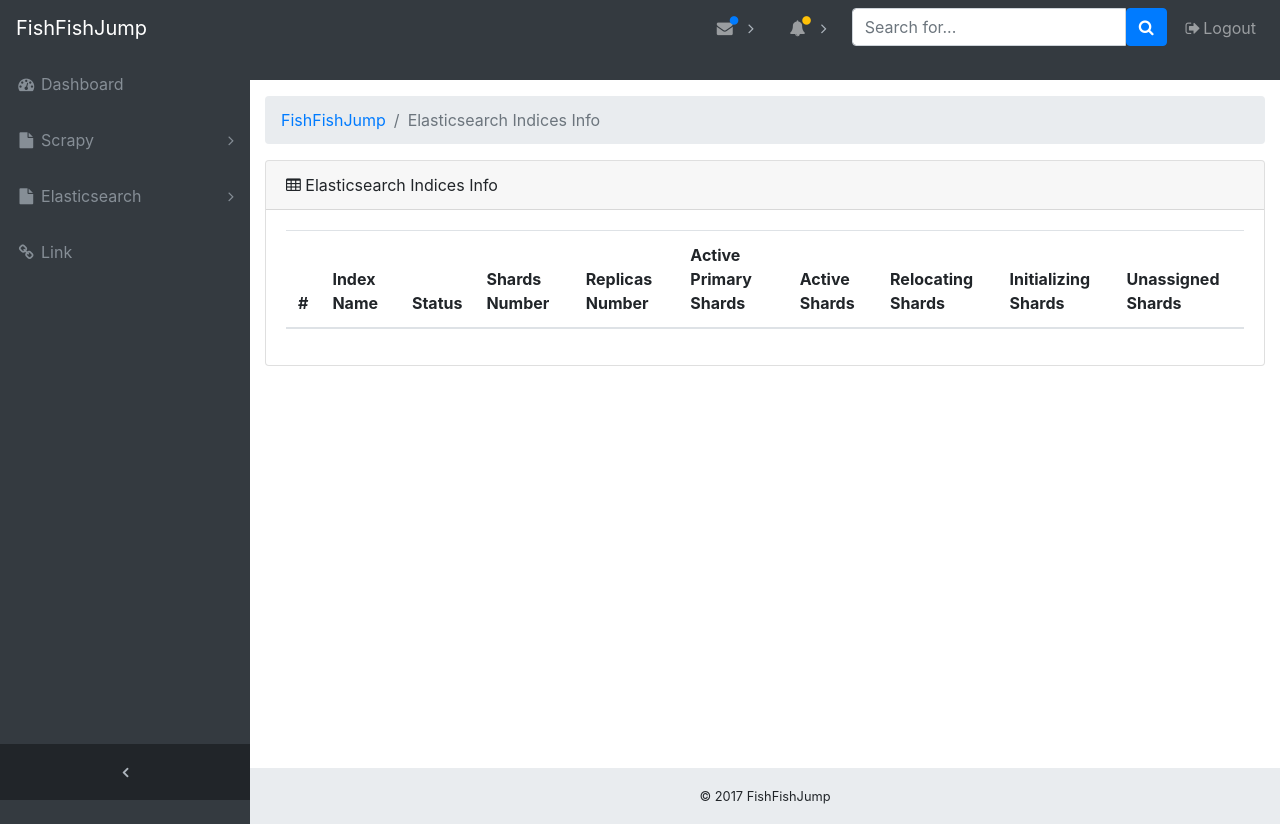
After one commit to SylvanasSun/FishFishJump, a Flask app: page /dashboard/elasticsearch/cluster/indices in a window 1280 px wide. The commit adds this page. Run offline with Flask 2, Linux system fonts and the light colour scheme; the visitor is signed in with stand-in values (Sample User, id 1); lists and menus that the app fills with data are empty; some libraries are stand-ins or nearby versions.

Commit message:
[ADD] Function that page for index information of the Elasticsearch cluster

```diff
--- a/fish_dashboard/app.py
+++ b/fish_dashboard/app.py
@@ -84,12 +84,10 @@ def index():
 
 @app.route('/polling/info', methods=['GET'])
 def polling_info():
-    interval = app.config['POLLING_INTERVAL_TIME']
-    if interval > 0:
-        return jsonify({
-            'polling_interval': interval,
-            'failure_message_key': app.config['MAX_FAILURE_MESSAGE_KEY']
-        })
+    return jsonify({
+        'polling_interval': app.config['POLLING_INTERVAL_TIME'],
+        'failure_message_key': app.config['MAX_FAILURE_MESSAGE_KEY']
+    })
 
 
 @app.errorhandler(404)
--- a/fish_dashboard/cache.py
+++ b/fish_dashboard/cache.py
@@ -17,6 +17,7 @@ class CacheKeys():
     SCRAPYD_PROJECT_LIST = 'scrapyd_project_list'
     SCRAPYD_SPIDER_LIST = 'scrapyd_spider_list'
     ELASTICSEARCH_CLUSTER_HEALTH = 'elasticsearch_cluster_health'
+    ELASTICSEARCH_CLUSTER_INDICES = 'elasticsearch_cluster_indices'
 
 
 class CacheStrategy():
--- a/fish_dashboard/static/js/base.js
+++ b/fish_dashboard/static/js/base.js
@@ -32,7 +32,7 @@ function not_undefined(vars) {
 }
 
 function invoke_polling(func, func_args) {
-    if (not_undefined([polling_info, polling_info.polling_interval])) {
+    if (polling_info.polling_interval > 0) {
         window.setInterval(function () {
             if (not_undefined(func_args) && Array.isArray(func_args)) {
                 func.apply(this, func_args);
--- /dev/null
+++ b/fish_dashboard/static/js/elasticsearch/indices_info.js
@@ -0,0 +1,40 @@
+function ajax_indices_info() {
+    $.ajax({
+        url: "/elasticsearch/cluster/indices",
+        type: "GET",
+        success: function (data) {
+            timeout_alert(data[polling_info.failure_message_key]);
+            var tbody = $("#elasticsearch_indices_info_tbody");
+            tbody.children().remove();
+            for (var i = 0; i < data.length; i++) {
+                var tr = $("<tr></tr>");
+                var count = i + 1;
+                tr.append($("<th scope='row'>" + count + "</th>"));
+                tr.append($("<td>" + data[i].index + "</td>"));
+                var status = data[i].status;
+                if (status === "green") {
+                    tr.append($("<td><span class='badge badge-pill badge-success'>Green</span></td>"));
+                } else if (status === "yellow") {
+                    tr.append($("<td><span class='badge badge-pill badge-warning'>Yellow</span></td>"));
+                } else if (status === "red") {
+                    tr.append($("<td><span class='badge badge-pill badge-danger'>Red</span></td>"));
+                } else {
+                    tr.append($("<td>Get status info error</td>"))
+                }
+                tr.append($("<td>" + data[i].number_of_shards + "</td>"));
+                tr.append($("<td>" + data[i].number_of_replicas + "</td>"));
+                tr.append($("<td>" + data[i].active_primary_shards + "</td>"));
+                tr.append($("<td>" + data[i].active_shards + "</td>"));
+                tr.append($("<td>" + data[i].relocating_shards + "</td>"));
+                tr.append($("<td>" + data[i].initializing_shards + "</td>"));
+                tr.append($("<td>" + data[i].unassigned_shards + "</td>"));
+                tbody.append(tr);
+            }
+        },
+        error: function (xhr, message, throwable) {
+            ajax_error_alert(xhr.status, message);
+        }
+    });
+}
+
+invoke_polling(ajax_indices_info);
--- a/fish_dashboard/templates/base.html
+++ b/fish_dashboard/templates/base.html
@@ -48,6 +48,9 @@
                 <ul class="sidenav-second-level collapse" id="elasticsearchPages">
                     <li>
                         <a href="/dashboard/elasticsearch/cluster/health">Cluster Health</a>
+                    </li>
+                    <li>
+                        <a href="/dashboard/elasticsearch/cluster/indices">Cluster Indices Info</a>
                     </li>
                 </ul>
             </li>
--- /dev/null
+++ b/fish_dashboard/templates/elasticsearch/indices_info.html
@@ -0,0 +1,46 @@
+{% extends "base.html" %}
+
+{% block head %}
+{{ super() }}
+{% block title %}Elasticsearch Indices Info{% endblock %}
+{% endblock %}
+
+{% block content_body %}
+<!-- Breadcrumbs-->
+<ol class="breadcrumb">
+    <li class="breadcrumb-item">
+        <a href="/dashboard">FishFishJump</a>
+    </li>
+    <li class="breadcrumb-item active">Elasticsearch Indices Info</li>
+</ol>
+
+<div class="card mb-3">
+    <div class="card-header"><i class="fa fa-table"></i> Elasticsearch Indices Info</div>
+    <div class="card-body">
+        <div class="table-responsive">
+            <table class="table table-hover" id="elasticsearch_indices_info_table">
+                <thead class="thead-inverse">
+                <tr>
+                    <th>#</th>
+                    <th>Index Name</th>
+                    <th>Status</th>
+                    <th>Shards Number</th>
+                    <th>Replicas Number</th>
+                    <th>Active Primary Shards</th>
+                    <th>Active Shards</th>
+                    <th>Relocating Shards</th>
+                    <th>Initializing Shards</th>
+                    <th>Unassigned Shards</th>
+                </tr>
+                </thead>
+                <tbody id="elasticsearch_indices_info_tbody"></tbody>
+            </table>
+        </div>
+    </div>
+</div>
+{% endblock %}
+
+{% block script %}
+{{ super() }}
+<script src="/static/js/elasticsearch/indices_info.js"></script>
+{% endblock %}
--- a/fish_dashboard/views/dashboard.py
+++ b/fish_dashboard/views/dashboard.py
@@ -33,3 +33,8 @@ def schedule_page():
 @dashboard.route('/elasticsearch/cluster/health')
 def cluster_health():
     return render_template('elasticsearch/cluster_health.html')
+
+
+@dashboard.route('/elasticsearch/cluster/indices')
+def cluster_indices_info():
+    return render_template('elasticsearch/indices_info.html')
```
Also changed, not shown: fish_dashboard/views/elasticsearch.py (+8 -0 lines).
